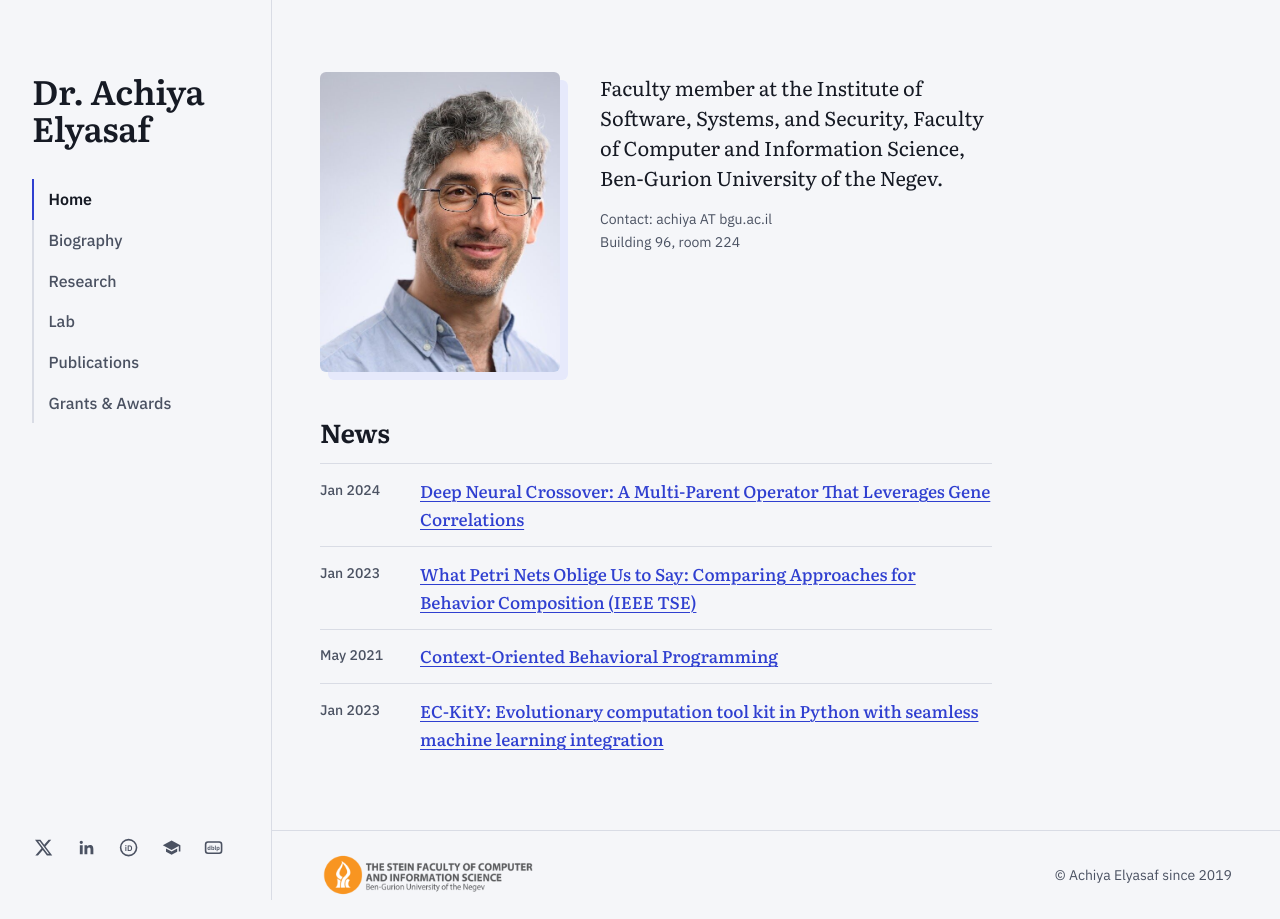
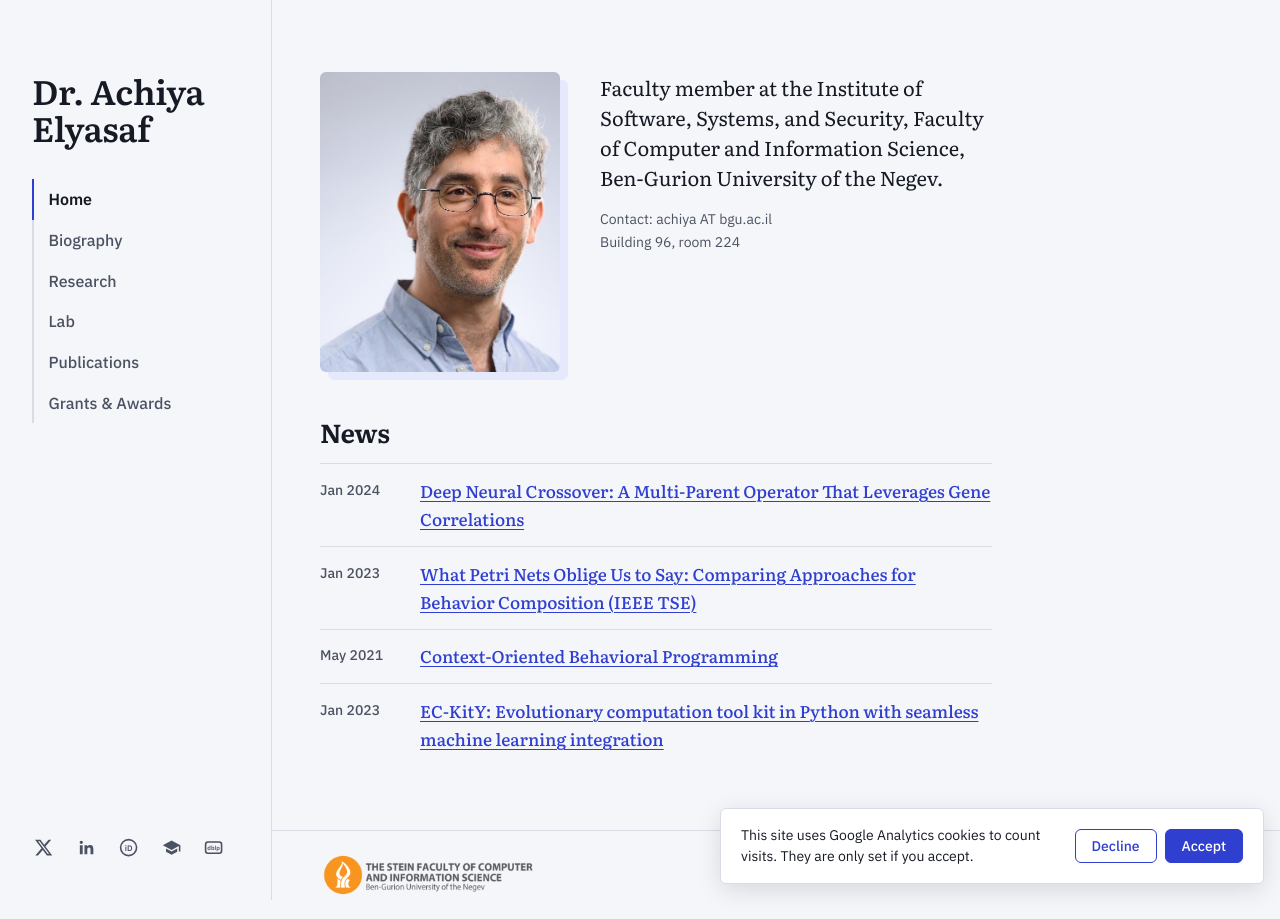
Before and after one commit to achiyae/homepage, a Jekyll site: the page built from index.md, in a window 1280 px wide. Built offline with Jekyll 4.4.1, drawn with Linux system fonts in a browser that asks for light colours.

Commit message:
Ask for consent before Google Analytics sets cookies
Use Google Consent Mode v2: analytics and ad storage default to denied, and a
small banner lets visitors accept or decline. The choice is kept in
localStorage, a "Cookie settings" footer button reopens the banner, and
declining removes existing _ga cookies. Production builds only.

Co-Authored-By: Claude Opus 5.5 <noreply@anthropic.com>
Claude-Session: https://claude.ai/code/session_01EGfREAT8Gtodni4CtkRxaP

```diff
--- a/_includes/analytics.html
+++ b/_includes/analytics.html
@@ -1,9 +1,18 @@
 {%- if site.google_analytics and jekyll.environment == "production" -%}
-<script async src="https://www.googletagmanager.com/gtag/js?id={{ site.google_analytics | url_encode }}"></script>
 <script>
   window.dataLayer = window.dataLayer || [];
   function gtag(){dataLayer.push(arguments);}
+  // Consent Mode: nothing is stored until the visitor accepts (see consent-banner.html).
+  var analyticsConsent = null;
+  try { analyticsConsent = localStorage.getItem("analytics-consent"); } catch (e) {}
+  gtag('consent', 'default', {
+    ad_storage: 'denied',
+    ad_user_data: 'denied',
+    ad_personalization: 'denied',
+    analytics_storage: analyticsConsent === 'granted' ? 'granted' : 'denied'
+  });
   gtag('js', new Date());
   gtag('config', {{ site.google_analytics | jsonify }});
 </script>
+<script async src="https://www.googletagmanager.com/gtag/js?id={{ site.google_analytics | url_encode }}"></script>
 {%- endif -%}
--- /dev/null
+++ b/_includes/consent-banner.html
@@ -0,0 +1,52 @@
+{%- if site.google_analytics and jekyll.environment == "production" -%}
+<div class="consent" id="consent-banner" role="region" aria-label="Cookie consent" hidden>
+  <p>This site uses Google Analytics cookies to count visits. They are only set if you accept.</p>
+  <div class="consent-actions">
+    <button type="button" class="consent-decline" data-consent="denied">Decline</button>
+    <button type="button" class="consent-accept" data-consent="granted">Accept</button>
+  </div>
+</div>
+<script>
+  (function () {
+    var KEY = "analytics-consent";
+    var banner = document.getElementById("consent-banner");
+
+    function stored() {
+      try { return localStorage.getItem(KEY); } catch (e) { return null; }
+    }
+
+    // Removes Google Analytics cookies from this host and each parent domain.
+    function clearAnalyticsCookies() {
+      var parts = location.hostname.split(".");
+      document.cookie.split(";").forEach(function (c) {
+        var name = c.split("=")[0].trim();
+        if (name.indexOf("_ga") !== 0) return;
+        for (var i = 0; i < parts.length - 1; i++) {
+          var domain = parts.slice(i).join(".");
+          document.cookie = name + "=; Max-Age=0; path=/; domain=" + domain;
+        }
+        document.cookie = name + "=; Max-Age=0; path=/";
+      });
+    }
+
+    function choose(value) {
+      try { localStorage.setItem(KEY, value); } catch (e) {}
+      gtag("consent", "update", { analytics_storage: value });
+      if (value === "denied") clearAnalyticsCookies();
+      banner.hidden = true;
+    }
+
+    banner.querySelectorAll("[data-consent]").forEach(function (btn) {
+      btn.addEventListener("click", function () { choose(btn.getAttribute("data-consent")); });
+    });
+    document.querySelectorAll("[data-consent-open]").forEach(function (btn) {
+      btn.addEventListener("click", function () {
+        banner.hidden = false;
+        banner.querySelector("button").focus();
+      });
+    });
+
+    if (!stored()) banner.hidden = false;
+  })();
+</script>
+{%- endif -%}
--- a/_includes/footer.html
+++ b/_includes/footer.html
@@ -2,5 +2,7 @@
   <a class="faculty-logo" href="https://www.bgu.ac.il/en/u/faculties/computer-and-information-science/" target="_blank" rel="noopener noreferrer">
     <img src="{{ '/assets/img/faculty-logo.png' | relative_url }}" alt="The Stein Faculty of Computer and Information Science, Ben-Gurion University of the Negev" width="600" height="132">
   </a>
-  <p>© Achiya Elyasaf since 2019</p>
+  <p>© Achiya Elyasaf since 2019
+    {%- if site.google_analytics and jekyll.environment == "production" %} · <button type="button" class="link-button" data-consent-open>Cookie settings</button>{% endif -%}
+  </p>
 </footer>
--- a/_layouts/default.html
+++ b/_layouts/default.html
@@ -23,5 +23,6 @@
       {% include footer.html %}
     </div>
   </div>
+  {% include consent-banner.html %}
 </body>
 </html>
--- a/assets/css/site.css
+++ b/assets/css/site.css
@@ -480,6 +480,54 @@ blockquote {
 }
 @media (min-width: 64rem) { .site-footer { padding-left: 3rem; padding-right: 3rem; } }
 
+.link-button {
+  padding: 0;
+  border: 0;
+  background: none;
+  font: inherit;
+  color: inherit;
+  text-decoration: underline;
+  cursor: pointer;
+}
+.link-button:hover { color: var(--accent); }
+
+/* ==========================================================================
+   Cookie consent
+   ========================================================================== */
+.consent {
+  position: fixed;
+  right: 1rem;
+  bottom: 1rem;
+  left: 1rem;
+  z-index: 10;
+  display: flex;
+  flex-wrap: wrap;
+  align-items: center;
+  gap: 0.75rem 1.25rem;
+  max-width: 34rem;
+  margin-left: auto;
+  padding: 1rem 1.25rem;
+  border: 1px solid var(--line);
+  border-radius: var(--radius);
+  background: var(--surface);
+  color: var(--ink);
+  font: var(--step--1)/1.5 var(--sans);
+  box-shadow: 0 6px 24px rgb(0 0 0 / 0.12);
+}
+.consent[hidden] { display: none; }
+.consent p { flex: 1 1 16rem; margin: 0; }
+.consent-actions { display: flex; gap: 0.5rem; }
+.consent button {
+  padding: 0.45rem 1rem;
+  border: 1px solid var(--accent);
+  border-radius: var(--radius);
+  font: 500 var(--step--1) var(--sans);
+  cursor: pointer;
+}
+.consent-decline { background: transparent; color: var(--accent); }
+.consent-accept { background: var(--accent); color: var(--accent-ink); }
+.consent button:hover { filter: brightness(1.1); }
+
 @media (prefers-reduced-motion: reduce) {
   * { scroll-behavior: auto !important; transition: none !important; }
 }
```
Also changed, not shown: test/analytics_test.rb (+33 -3 lines).
